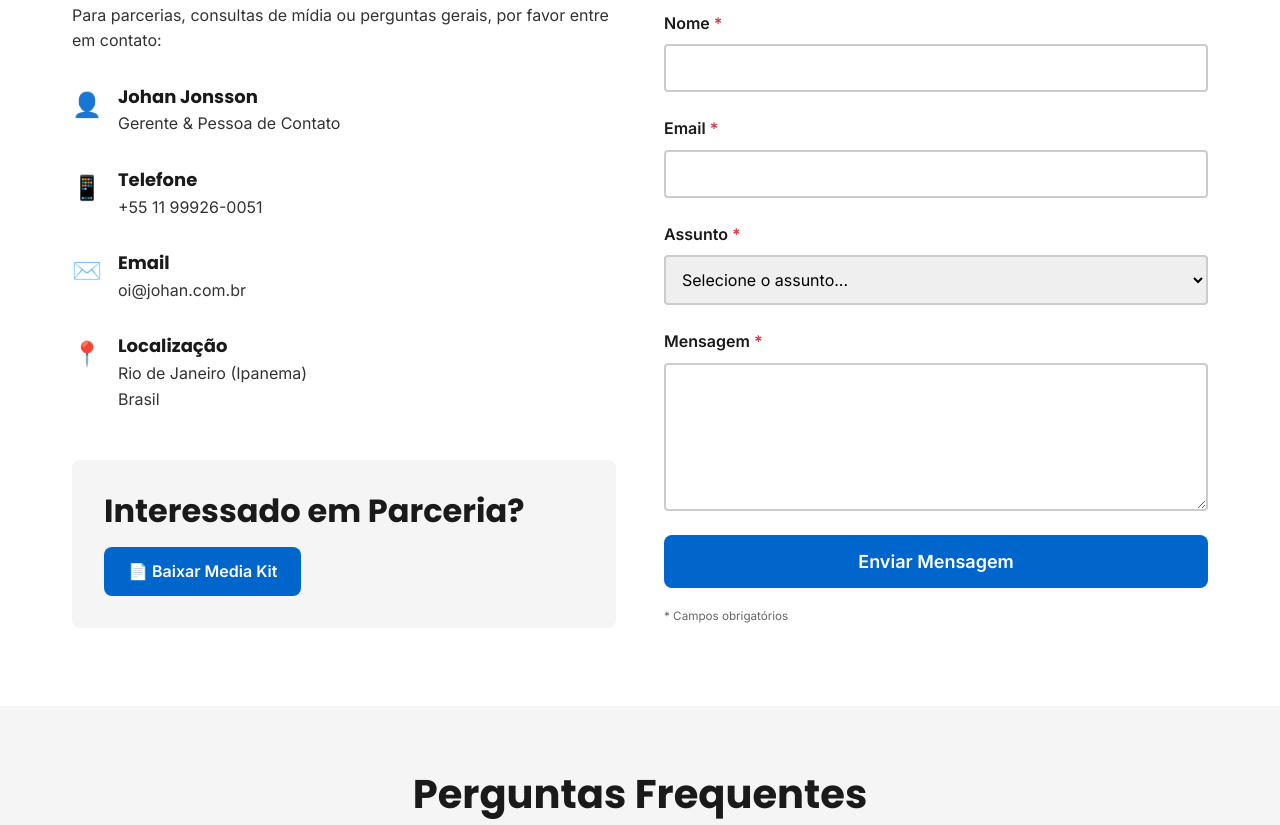
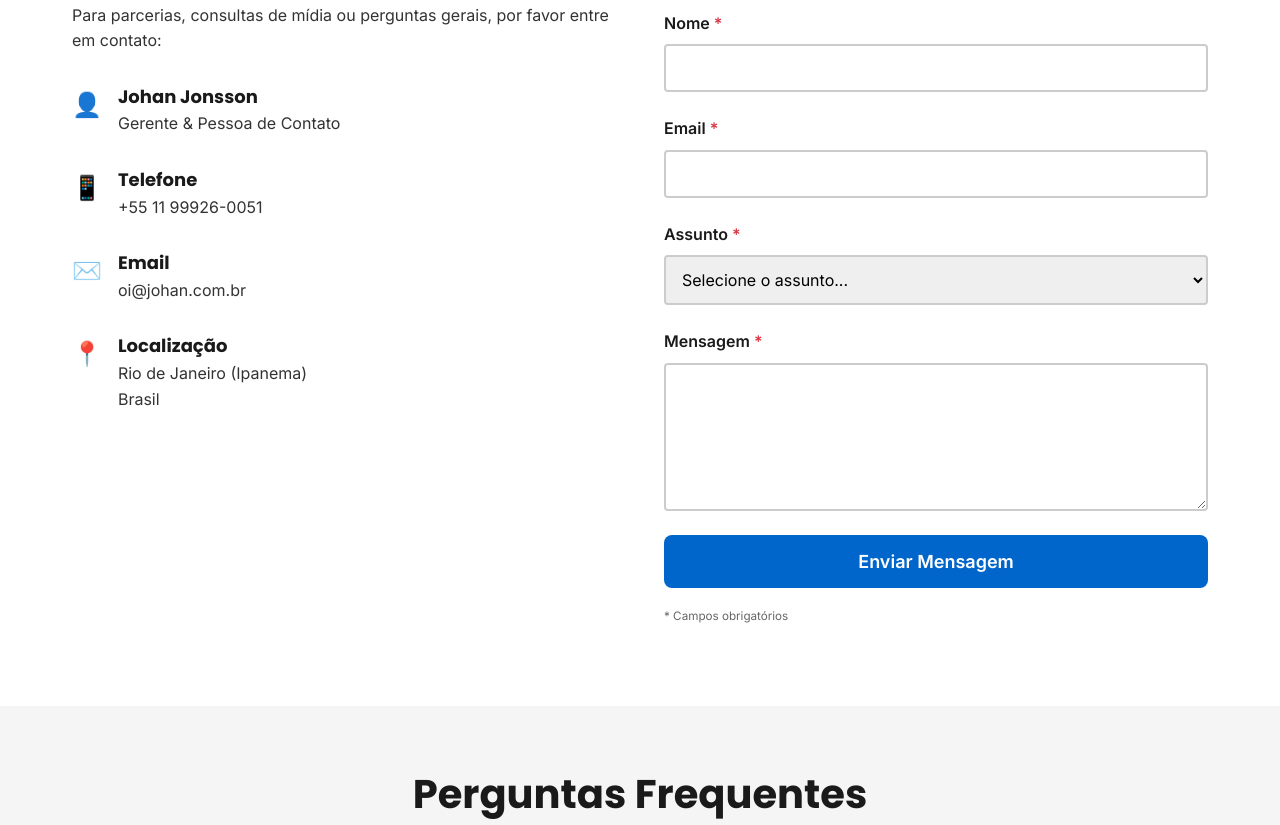
Before and after one commit to Johan-Jo/julia-site, a website: page contact.html in a window 1280 px wide. Shown: the part 399-1224 px from the top of the page. Drawn offline with Linux system fonts and the light colour scheme.

Commit message:
Remove 'Baixar Media Kit' buttons from partners and contact pages

```diff
--- a/contact.html
+++ b/contact.html
@@ -87,13 +87,6 @@
                                 <p>Rio de Janeiro (Ipanema)<br>Brasil</p>
                             </div>
                         </div>
-                    </div>
-
-                    <div class="contact-cta">
-                        <h3>Interessado em Parceria?</h3>
-                        <a href="assets/docs/Perfil – Julia Jonsson.txt" download class="btn btn-primary">
-                            📄 Baixar Media Kit
-                        </a>
                     </div>
                 </div>
 
```
Also changed, not shown: partners.html (+0 -8 lines).
